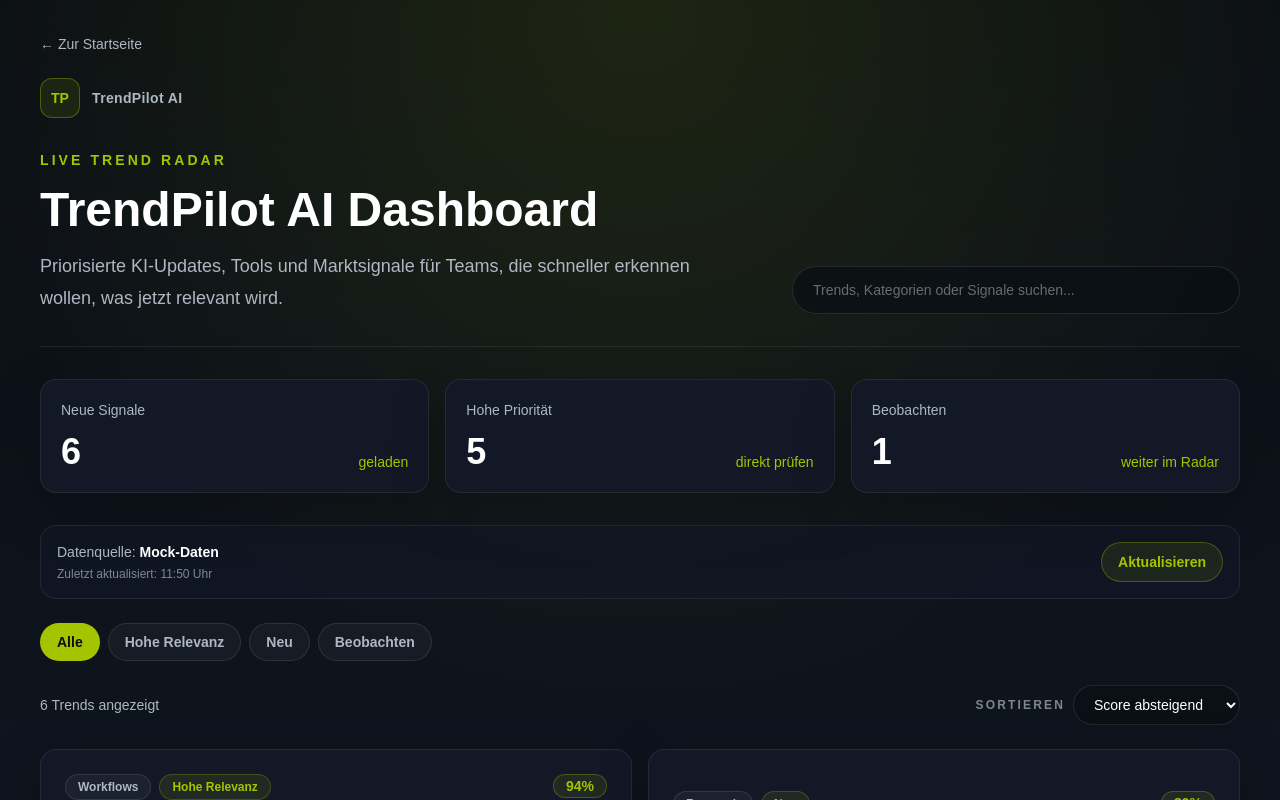
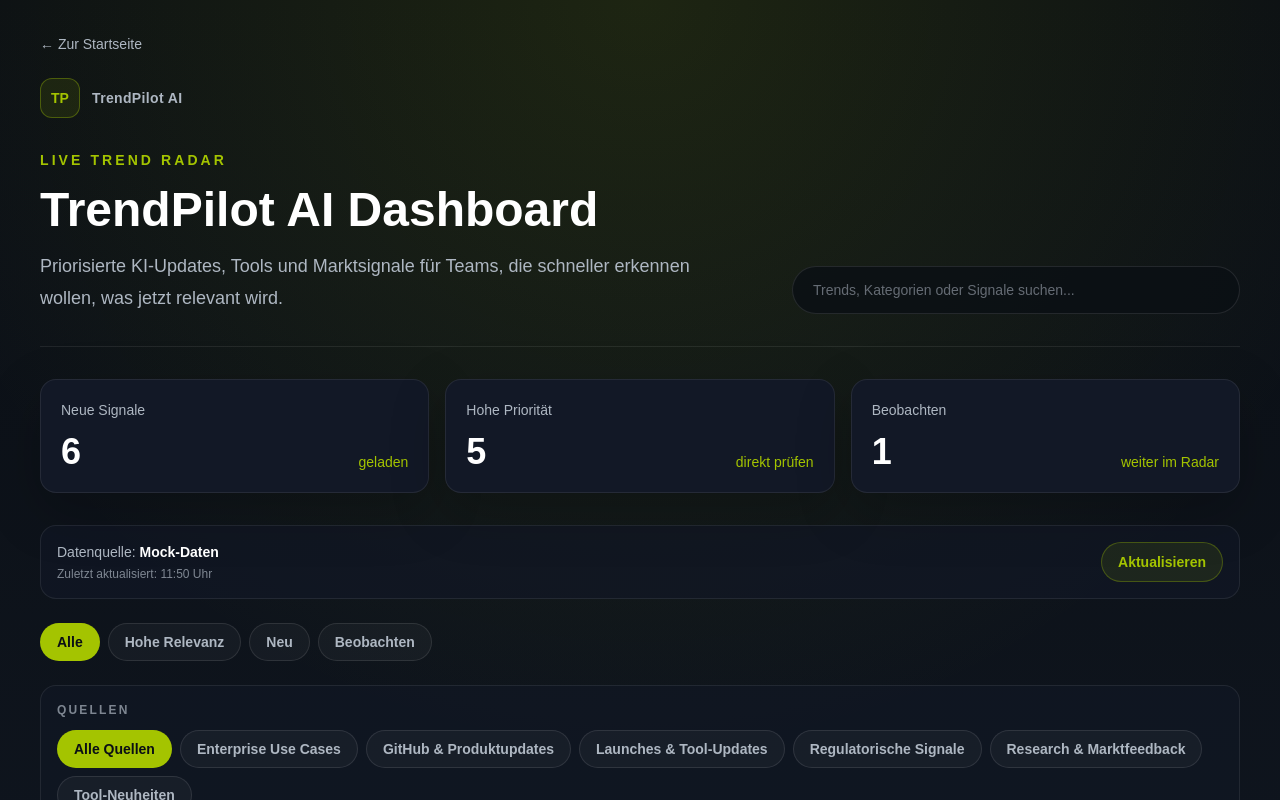
Before and after one commit to nicob1604/trendpilot-ai, a Next.js app: page /dashboard in a window 1280 px wide. Shown: the top 800 px of the page. Built offline with nearby package versions, Linux system fonts and the light colour scheme.

Commit message:
Add dashboard source filter

```diff
--- a/app/dashboard/page.tsx
+++ b/app/dashboard/page.tsx
@@ -5,6 +5,10 @@ import { useCallback, useEffect, useMemo, useState } from "react";
 import type { Trend } from "./data";
 
 const filters = ["Alle", "Hohe Relevanz", "Neu", "Beobachten"];
+
+const allSourcesFilter = "all-sources";
+const rssSourceFilter = "signal:RSS";
+const youtubeSourceFilter = "signal:YouTube";
 
 const sortOptions = [
   { label: "Score absteigend", value: "score-desc" },
@@ -50,6 +54,7 @@ export default function DashboardPage() {
   const [loadError, setLoadError] = useState(false);
   const [searchQuery, setSearchQuery] = useState("");
   const [activeFilter, setActiveFilter] = useState("Alle");
+  const [activeSourceFilter, setActiveSourceFilter] = useState(allSourcesFilter);
   const [sortOrder, setSortOrder] = useState("score-desc");
   const [selectedTrend, setSelectedTrend] = useState<Trend | null>(null);
 
@@ -77,6 +82,27 @@ export default function DashboardPage() {
         value: String(watchCount),
         detail: "weiter im Radar",
       },
+    ];
+  }, [trends]);
+
+  const sourceFilters = useMemo(() => {
+    const signalTypes = new Set(
+      trends.map((trend) => trend.signalType.trim()).filter(Boolean),
+    );
+    const sources = Array.from(
+      new Set(trends.map((trend) => trend.source.trim()).filter(Boolean)),
+    ).sort((a, b) => a.localeCompare(b));
+
+    return [
+      { label: "Alle Quellen", value: allSourcesFilter },
+      ...(signalTypes.has("RSS") ? [{ label: "RSS", value: rssSourceFilter }] : []),
+      ...(signalTypes.has("YouTube")
+        ? [{ label: "YouTube", value: youtubeSourceFilter }]
+        : []),
+      ...sources.map((source) => ({
+        label: source,
+        value: `source:${source}`,
+      })),
     ];
   }, [trends]);
 
@@ -142,7 +168,14 @@ export default function DashboardPage() {
     const visibleTrends = trends.filter((trend) => {
       const matchesSearch =
         normalizedQuery.length === 0 ||
-        [trend.name, trend.category, trend.status, trend.businessImpact]
+        [
+          trend.name,
+          trend.category,
+          trend.status,
+          trend.businessImpact,
+          trend.source,
+          trend.signalType,
+        ]
           .join(" ")
           .toLowerCase()
           .includes(normalizedQuery);
@@ -153,7 +186,14 @@ export default function DashboardPage() {
         (activeFilter === "Neu" && trend.status === "Neu") ||
         (activeFilter === "Beobachten" && trend.status === "Beobachten");
 
-      return matchesSearch && matchesFilter;
+      const matchesSourceFilter =
+        activeSourceFilter === allSourcesFilter ||
+        (activeSourceFilter === rssSourceFilter && trend.signalType === "RSS") ||
+        (activeSourceFilter === youtubeSourceFilter &&
+          trend.signalType === "YouTube") ||
+        activeSourceFilter === `source:${trend.source}`;
+
+      return matchesSearch && matchesFilter && matchesSourceFilter;
     });
 
     return [...visibleTrends].sort((a, b) => {
@@ -167,7 +207,7 @@ export default function DashboardPage() {
 
       return b.score - a.score;
     });
-  }, [activeFilter, searchQuery, sortOrder, trends]);
+  }, [activeFilter, activeSourceFilter, searchQuery, sortOrder, trends]);
 
   return (
     <main className="min-h-screen bg-[#0B0F14] bg-[radial-gradient(circle_at_50%_0%,rgba(164,196,0,0.12),transparent_34%),linear-gradient(180deg,#0B0F14_0%,#101722_58%,#0B0F14_100%)] px-4 py-6 text-white sm:px-8 sm:py-8 lg:px-10">
@@ -269,6 +309,28 @@ export default function DashboardPage() {
               {filter}
             </button>
           ))}
+        </section>
+
+        <section className="mb-6 rounded-2xl border border-white/8 bg-[#121826]/60 p-4">
+          <p className="mb-3 text-xs font-semibold uppercase tracking-[0.18em] text-[#AEB7C2]/70">
+            Quellen
+          </p>
+          <div className="flex flex-wrap gap-2">
+            {sourceFilters.map((filter) => (
+              <button
+                key={filter.value}
+                onClick={() => setActiveSourceFilter(filter.value)}
+                className={`rounded-full border px-4 py-2 text-sm font-semibold transition ${
+                  activeSourceFilter === filter.value
+                    ? "border-[#A4C400]/35 bg-[#A4C400] text-[#0B0F14]"
+                    : "border-white/10 bg-white/[0.035] text-[#AEB7C2] hover:border-[#A4C400]/45 hover:text-white"
+                }`}
+                type="button"
+              >
+                {filter.label}
+              </button>
+            ))}
+          </div>
         </section>
 
         {!isLoading && !loadError ? (
```
